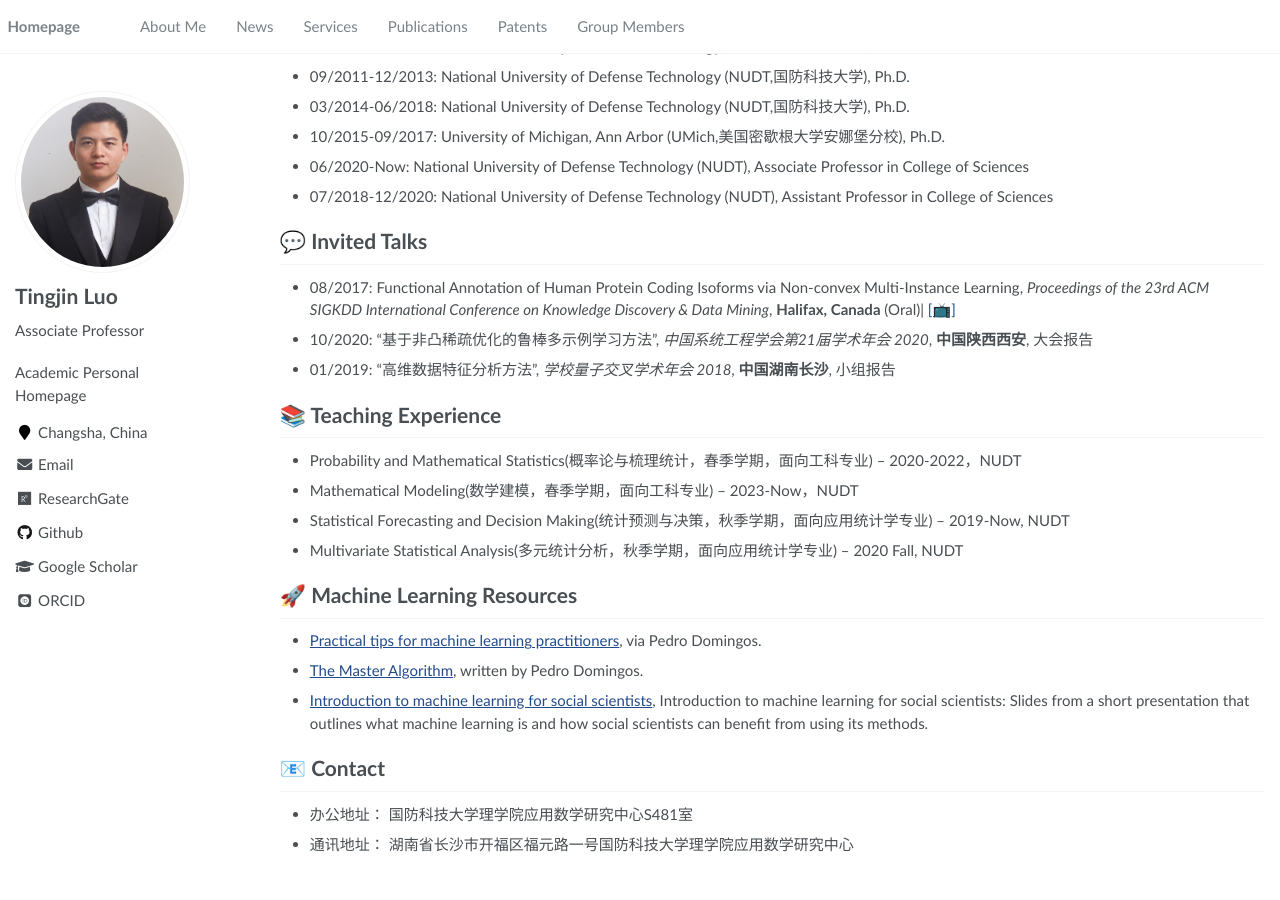
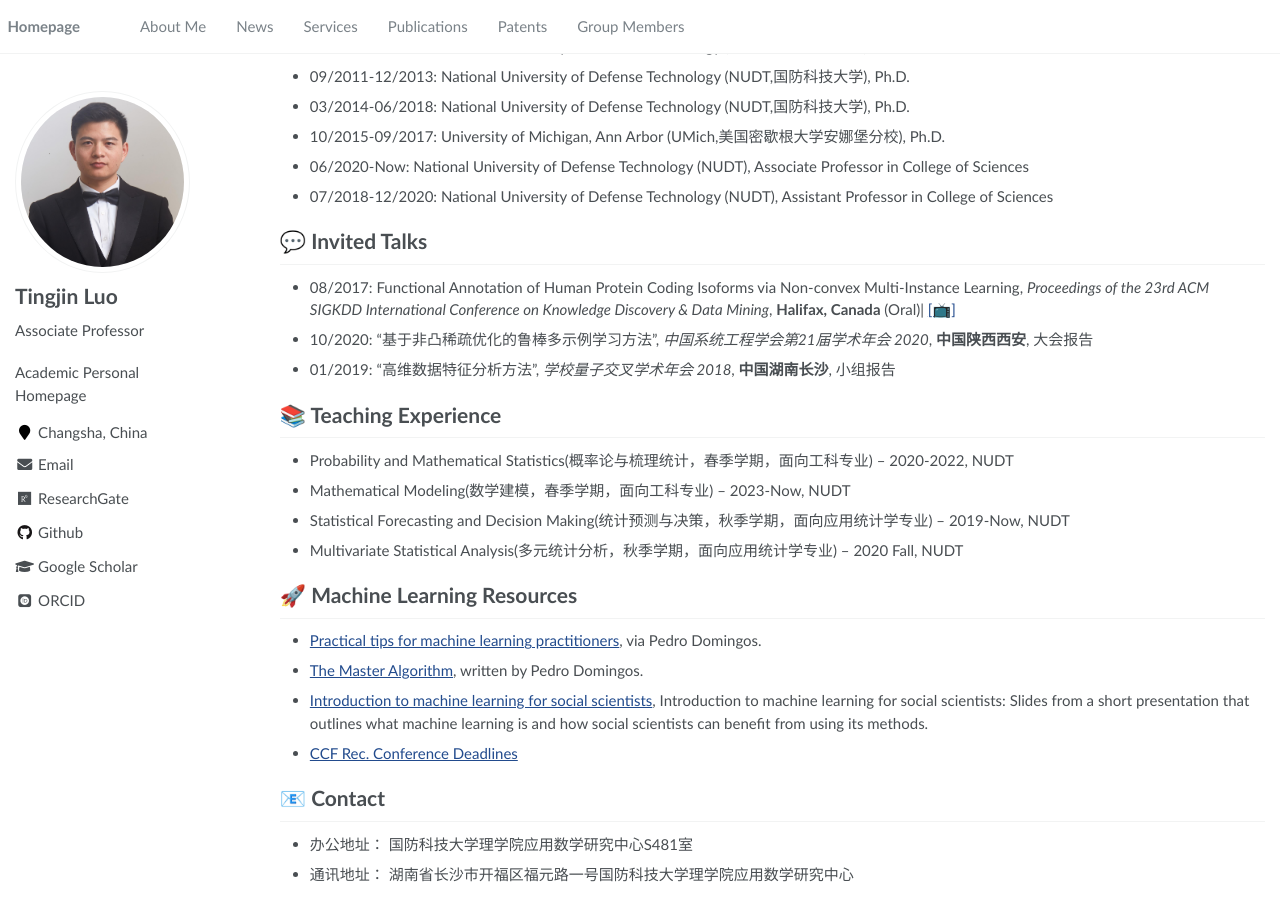
Before and after one commit to HorizonAILab/HorizonAILab.github.io, a Jekyll site: the page built from _pages/about.md, in a window 1280 px wide and 900 px high, scrolled down 4734 px. Built offline with Jekyll 4.4.1, drawn with Linux system fonts in a browser that asks for light colours; some web fonts are replaced; before the commit the page ends 5604 px from its top, so only the background shows below that.

Commit message:
Update about.md

```diff
--- a/_pages/about.md
+++ b/_pages/about.md
@@ -189,9 +189,9 @@
 
 # 📚 Teaching Experience
 
-- Probability and Mathematical Statistics(概率论与梳理统计，春季学期，面向工科专业) -- 2020-2022，NUDT
+- Probability and Mathematical Statistics(概率论与梳理统计，春季学期，面向工科专业) -- 2020-2022, NUDT
 
-- Mathematical Modeling(数学建模，春季学期，面向工科专业) -- 2023-Now，NUDT
+- Mathematical Modeling(数学建模，春季学期，面向工科专业) -- 2023-Now, NUDT
 
 - Statistical Forecasting and Decision Making(统计预测与决策，秋季学期，面向应用统计学专业) -- 2019-Now, NUDT
 
@@ -201,6 +201,7 @@
 - [Practical tips for machine learning practitioners](https://homes.cs.washington.edu/~pedrod/papers/cacm12.pdf), via Pedro Domingos.
 - [The Master Algorithm](http://www.basicbooks.com/full-details?isbn=9780465065707), written by Pedro Domingos.
 - [Introduction to machine learning for social scientists](https://tyleransom.github.io/research/IntroMachineLearning.pdf), Introduction to machine learning for social scientists: Slides from a short presentation that outlines what machine learning is and how social scientists can benefit from using its methods.
+- [CCF Rec. Conference Deadlines](https://ccfddl.com/)
 
 
 # 📧 Contact
```
